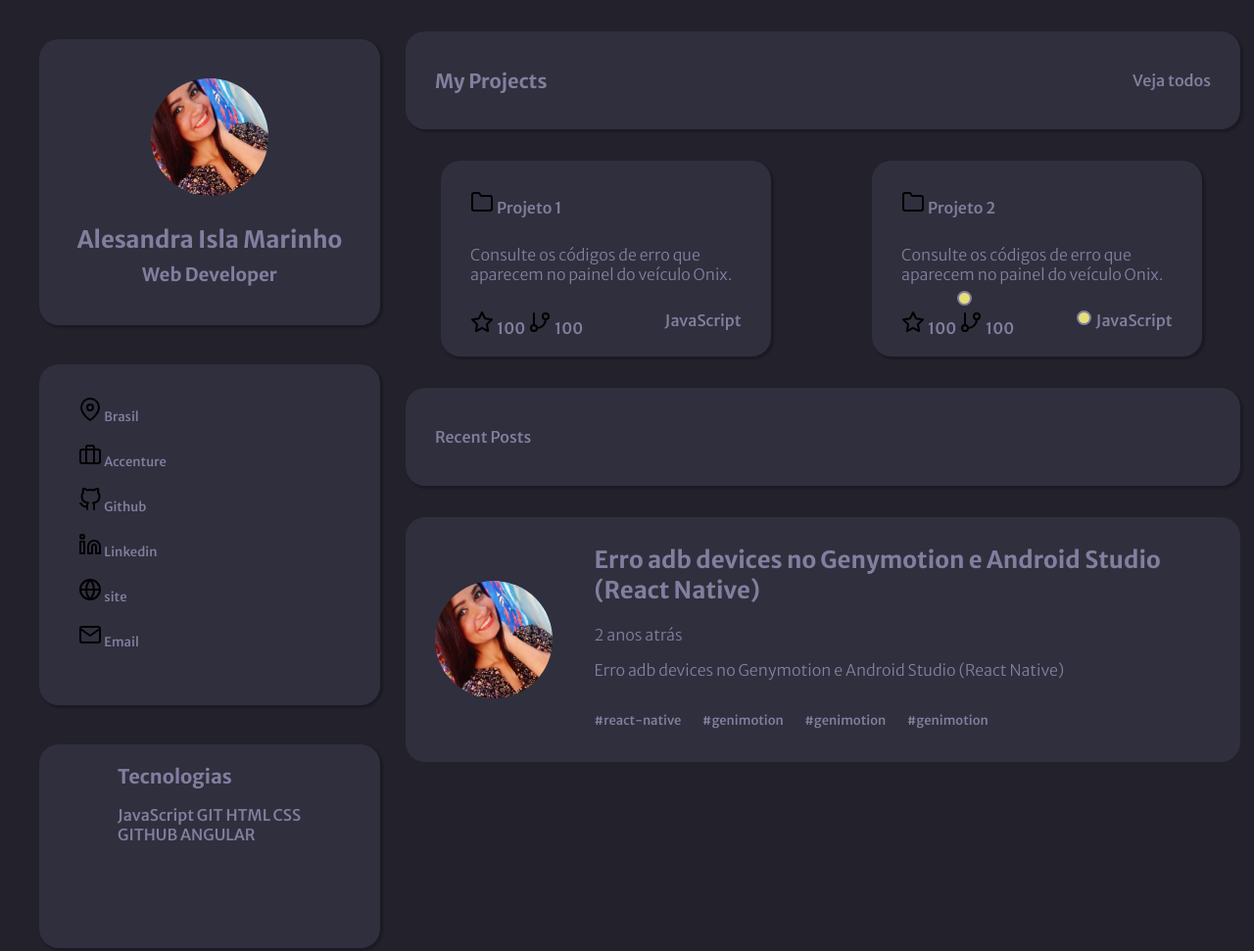
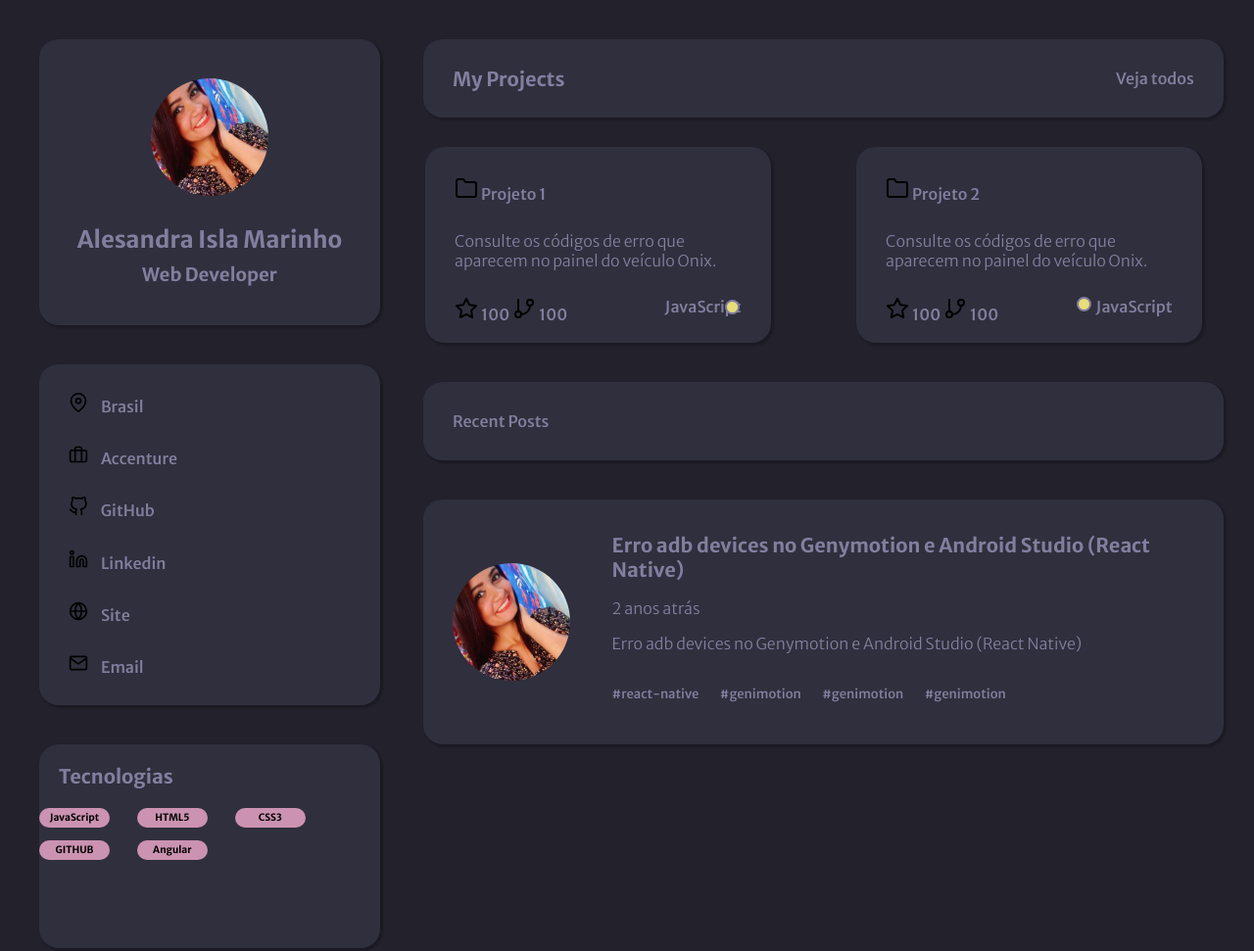
Before and after one commit to alesandraisla/portifolio-rocketseat, a plain HTML site: page index.html in a window 1280 px wide. Shown: the top 971 px of the page at 98% size. Drawn offline with Linux system fonts and the light colour scheme.

Commit message:
Criacao dos badges e ajustes do layout no main

```diff
--- a/index.html
+++ b/index.html
@@ -83,43 +83,50 @@
                 <!-- </div> -->
             </div>
             <div class="perfil-links">
-                <ul>
-                    <li>
+                <div>
                     <img src="./assets/map-pin.svg" alt="">
-                        Brasil
-                    </li>
-                    <li>
+                    <span>Brasil</span>
+                </div>
+                <div>
                     <img src="./assets/briefcase.svg" alt="">
-                        Accenture</li>
-                    <li>
+                    <span>Accenture</span>
+                </div>
+                <div>
                     <img src="./assets/github.svg" alt="">
-                        Github
-                    </li>
-                    <li>
+                    <span>GitHub</span>
+                </div>
+                <div>
                     <img src="./assets/linkedin.svg" alt="">
-                        Linkedin
-                    </li>
-                    <li>
+                    <span>Linkedin</span>
+                </div>
+                <div>
                     <img src="./assets/globe.svg" alt="">
-                        site
-                    </li>
-                    <li>
+                    <span>Site</span>
+                </div>
+                <div>
                     <img src="./assets/mail.svg" alt="">
-                        Email
-                    </li>
-                </ul>
+                    <span>Email</span>
+                </div>
             </div>
             <div class="tech">
                 <div>
                     <h2>Tecnologias</h2>
-                    <div class="tech-buttons">
-                        <a href="">JavaScript</a>
-                        <a href="">GIT</a>
-                        <a href="">HTML</a>
-                        <a href="">CSS</a>
-                        <a href="">GITHUB</a>
-                        <a href="">ANGULAR</a>
-
+                    <div >
+                        <span class="badge badge-pill">
+                            JavaScript
+                        </span>
+                        <span class="badge badge-pill">
+                            HTML5
+                        </span>
+                        <span class="badge badge-pill">
+                            CSS3
+                        </span>
+                        <span class="badge badge-pill">
+                            GITHUB
+                        </span>
+                        <span class="badge badge-pill">
+                            Angular
+                        </span>
                     </div>
 
                 </div>
--- a/style.css
+++ b/style.css
@@ -52,9 +52,14 @@ li {
 
 .lg-card {
     background-color:var(--bg-cards);
-    width:90%;
-    height:100px;
-    margin: 2rem auto;
+    width:86%;
+    height: 80px;
+    margin-top: 40px;
+    margin-bottom: 30px;
+    margin-left: 2rem;
+    margin-right: 2rem;
+
+    /* margin: 2rem auto; */
     border-radius: 20px;
     display: flex;
     justify-content: space-between;
@@ -81,7 +86,7 @@ line-height: 25px;
     height: 140px;
     background-color:var(--bg-cards);
     border-radius: 20px;
-    margin-left: 3.13rem;
+    margin-left: 2.13rem;
     margin-right: 3.33rem;
     margin-top: auto;
     margin-bottom: auto;
@@ -108,14 +113,24 @@ line-height: 25px;
 
 .lg-post.perfil {
     background-color:var(--bg-cards);
-    width:90%;
+    width: 86%;
     height:250px;
-    margin: 2rem auto;
+    /* margin: 2rem auto; */
     border-radius: 20px;
     display: flex;
     justify-content: flex-start;
     align-items: center;
-    padding: 0 30px;
+    /* padding: 0 30px; */
+    margin-top: 40px;
+    margin-bottom: 30px;
+    margin-left: 2rem;
+    margin-right: 2rem;
+    box-shadow: 2px 2px 2px 1px rgba(0, 0, 0, 0.2);
+
+}
+
+.lg-post.perfil div h2 {
+    font-size: 20px;
 }
 
 .lg-post.perfil div {
@@ -137,8 +152,8 @@ line-height: 25px;
     position: absolute;
     width: 15px;
     height: 15px;
-left: 977px;
-top: 297px;
+    left: 740px;
+    top: 306px;
     border-radius:50%;
     background: #E7DE79;
     border: 2px solid #837E9F;
@@ -213,7 +228,20 @@ p {
     margin-left: 40px;
     border-radius: 20px;
     display: flex;
+    flex-direction: column;
+    align-items: flex-start;
+    justify-content: space-evenly;
 }
+
+.perfil-links img {
+    width: 20px;
+    height: 20px;
+    padding-right: 10px;
+}
+.perfil-links div {
+    margin-left: 30px;
+}
+
 ul li{
     margin-top: 18px;
     margin-bottom: 10px;
@@ -236,18 +264,35 @@ ul li{
     /* flex-direction:column; */
 }
 
-.tech div {
-    margin-left: 40px;
-margin-right: 40px;
-}
-
 .tech h2 {
     font-style: normal;
     font-weight: bold;
     font-size: 20px;
     line-height: 25px;
     padding-top:20px;
-    margin-left: 40px;
+    margin-left: 20px;
+}
 
+.badge {
+    display: inline-block;
+    padding: 0.50em 0.4em;
+    font-size: 75%;
+    font-weight: 700;
+    line-height: 1;
+    text-align: center;
+    white-space: nowrap;
+    vertical-align: baseline;
+    background-color:var(--bg-techs);
+    margin-bottom: 10px;
+    margin-right: 25px;
+    min-width: 60px;
+    color: #000000;
+    font-style: normal;
+    font-size: 10px;
+}
 
+.badge-pill {
+    padding-right: 0.6em;
+    padding-left: 0.6em;
+    border-radius: 10rem;
 }
```
Lines whose indentation alone changed are shown as unchanged.
